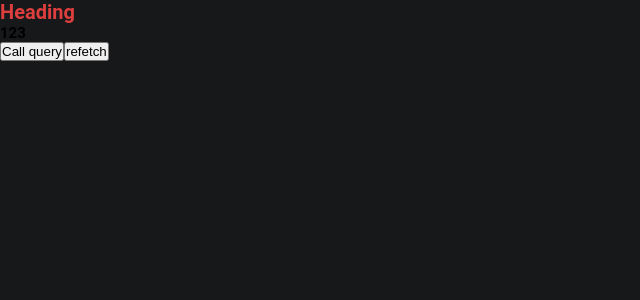
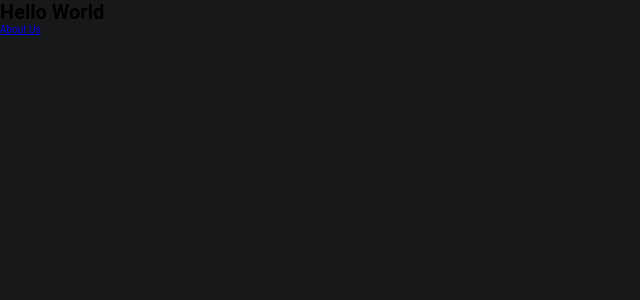
Before and after one commit to rafaelxim/fin-app-client, a React (Create React App) app: page / in a window 1280 px wide. Shown: the top 300 px of the page, without its empty margins (0-640 px from the left). Built offline with nearby package versions, Linux system fonts and the light colour scheme.

Commit message:
react router dom

```diff
--- a/package.json
+++ b/package.json
@@ -14,6 +14,7 @@
     "graphql": "^16.6.0",
     "react": "^18.2.0",
     "react-dom": "^18.2.0",
+    "react-router-dom": "6.4.1",
     "react-scripts": "5.0.1",
     "recharts": "^2.1.15",
     "styled-components": "^5.3.6",
@@ -23,7 +24,7 @@
   "scripts": {
     "start": "react-scripts start",
     "build": "react-scripts build",
-    "test": "yarn testWithCoverage --coverage",
+    "test": "yarn testWithCoverage --coverage --watchAll",
     "testWithCoverage": "react-scripts test",
     "eject": "react-scripts eject",
     "storybook": "start-storybook -p 6006 -s public",
@@ -85,7 +86,7 @@
       "**/test.tsx"
     ],
     "collectCoverageFrom": [
-      "**/*.{js,jsx,tsx,ts}",
+      "src/**/*.{js,jsx,tsx,ts}",
       "!**/stories.tsx",
       "!**/node_modules/**",
       "!**/vendor/**"
--- a/src/App.tsx
+++ b/src/App.tsx
@@ -1,6 +1,5 @@
 import React from 'react';
 import { gql, useLazyQuery } from '@apollo/client';
-import Heading from './components/Heading';
 
 const QUERY_EXAMPLE = gql`
   query GET_CATEGORIES {
@@ -37,7 +36,6 @@
 
   return (
     <div>
-      <Heading />
       <h2>123</h2>
       <button onClick={executeQuery}>Call query</button>
       <button onClick={executeRefetch}>refetch</button>
--- a/src/components/Heading/index.tsx
+++ /dev/null
@@ -1,9 +0,0 @@
-import React from 'react';
-import * as S from './styles';
-
-type Props = Record<string, never>;
-const Heading: React.FC<Props> = () => {
-  return <S.Heading>Heading</S.Heading>;
-};
-
-export default Heading;
--- a/src/components/Heading/styles.ts
+++ /dev/null
@@ -1,7 +0,0 @@
-import styled, { css } from 'styled-components';
-
-export const Heading = styled.h1`
-  ${({ theme }) => css`
-    color: ${theme.colors.red100};
-  `}
-`;
--- a/src/index.tsx
+++ b/src/index.tsx
@@ -1,10 +1,32 @@
 import React from 'react';
 import ReactDOM from 'react-dom/client';
+import {
+  createBrowserRouter,
+  RouterProvider,
+  // Route,
+  Link,
+} from 'react-router-dom';
 import { ApolloClient, InMemoryCache, ApolloProvider } from '@apollo/client';
 import { ThemeProvider } from 'styled-components';
-import App from './App';
+// import App from './App';
 import theme from './styles/theme';
 import GlobalStyles from './styles/global';
+
+const router = createBrowserRouter([
+  {
+    path: '/',
+    element: (
+      <div>
+        <h1>Hello World</h1>
+        <Link to="about">About Us</Link>
+      </div>
+    ),
+  },
+  {
+    path: 'about',
+    element: <div>About</div>,
+  },
+]);
 
 const client = new ApolloClient({
   uri: 'http://localhost:1337/graphql',
@@ -18,7 +40,7 @@
   <ThemeProvider theme={theme}>
     <ApolloProvider client={client}>
       <GlobalStyles />
-      <App />
+      <RouterProvider router={router} />
     </ApolloProvider>
   </ThemeProvider>
 );
```
Also changed, not shown: src/components/AreaChart/test.tsx (deleted, +0 -15 lines), src/components/GraphicCard/test.tsx (deleted, +0 -13 lines), 1 other file (tests, documents, lock files or other folders).
